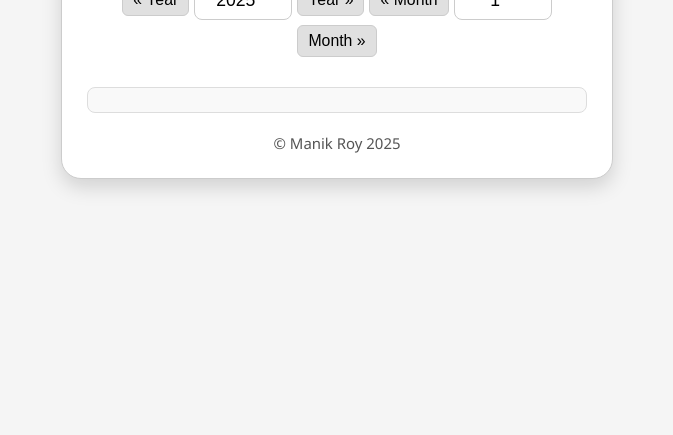
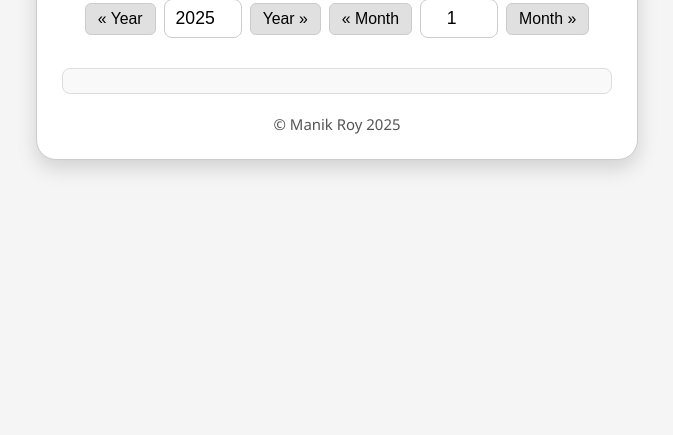
Before and after one commit to pixnum/BongPanchang, a plain HTML site: page index.html in a window 1280 px wide. Shown: the part 365-800 px from the top of the page, without its empty margins (303-976 px from the left). Drawn offline with Linux system fonts and the light colour scheme.

Commit message:
Add files via upload

```diff
--- a/index.html
+++ b/index.html
@@ -3,7 +3,7 @@
 <head>
 <meta charset="UTF-8">
 <meta name="viewport" content="width=device-width, initial-scale=1.0">
-<title>Bong Panchang - Bengali Calendar</title>
+<title>Bong Panchang - Perpetual Bengali Calendar</title>
 <style>
 html, body {
   margin:0; padding:0;
@@ -14,14 +14,20 @@ html, body {
 }
 #app{
   background:#fff; border-radius:20px; border:1px solid #ccc;
-  padding:25px; width:500px; max-width:95%;
+  padding:25px; width:550px; max-width:95%;
   box-shadow:0 8px 20px rgba(0,0,0,0.15); position:relative;
   font-size:1.1em;
 }
 h1{margin:0;text-align:center;font-size:2em;color:#333;}
-#inputs{display:flex;justify-content:center;gap:5px;margin-top:15px;flex-wrap:wrap;align-items:center;}
-#inputs input{width:80px; padding:8px; border-radius:8px; border:1px solid #ccc; text-align:center; font-size:1em;}
-#inputs button{padding:6px 10px; border-radius:6px; border:1px solid #ccc; background:#e0e0e0; cursor:pointer; font-size:0.9em;}
+#inputs{
+  display:flex; justify-content:center; align-items:center; gap:8px; flex-wrap:nowrap; margin-top:15px;
+}
+#inputs input{
+  width:60px; padding:8px; border-radius:8px; border:1px solid #ccc; text-align:center; font-size:1em;
+}
+#inputs button{
+  padding:6px 12px; border-radius:6px; border:1px solid #ccc; background:#e0e0e0; cursor:pointer; font-size:0.9em;
+}
 #inputs button:hover{background:#d0d0d0;}
 #calendar{display:grid;grid-template-columns:repeat(7,1fr);gap:5px;margin-top:15px;}
 .weekday,.day{text-align:center;padding:10px;border-radius:8px;font-size:1em;}
@@ -57,7 +63,7 @@ footer{margin-top:20px;text-align:center;color:#555;font-size:0.85em;}
 /* Responsive */
 @media screen and (max-width:600px){
   #app{width:95%;padding:15px;font-size:1em;}
-  #inputs input{width:60px;padding:6px;font-size:0.9em;}
+  #inputs input{width:50px;padding:6px;font-size:0.9em;}
   #inputs button{padding:5px 8px;font-size:0.85em;}
   .weekday,.day{padding:8px;font-size:0.85em;}
   #day-details{font-size:0.9em;padding:10px;max-height:60vh;}
```
Lines whose indentation alone changed are shown as unchanged.
